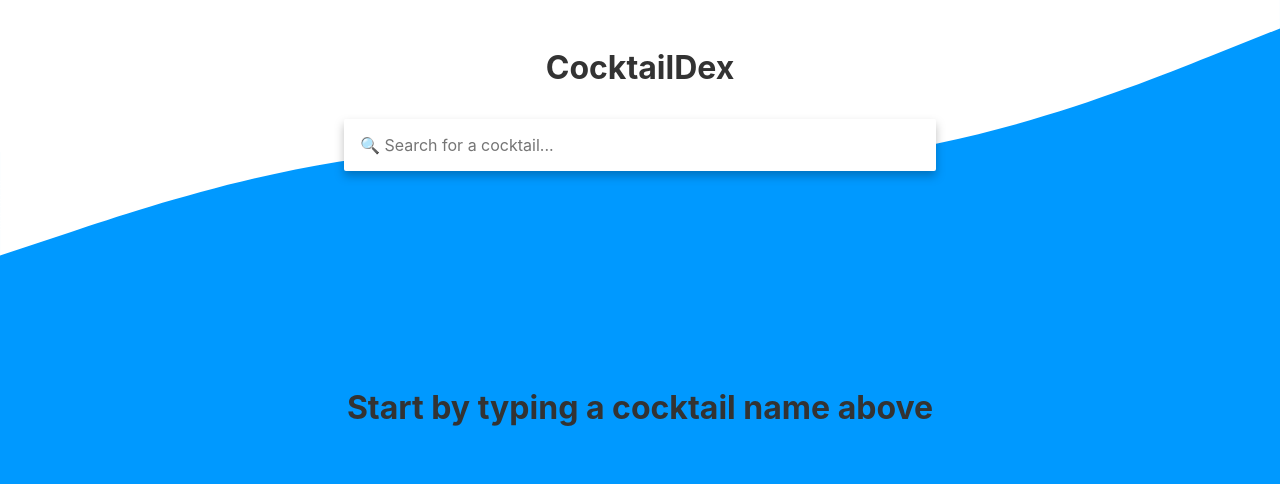
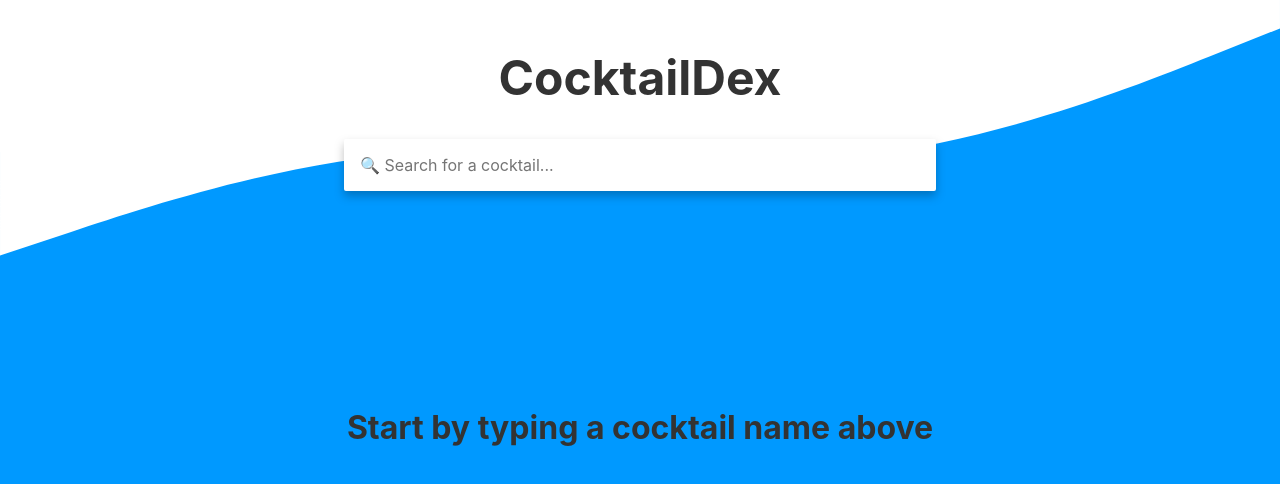
Before and after one commit to dimitriosvalodimos/cocktaildex, a Svelte app: page / in a window 1280 px wide. Shown: the top 484 px of the page. Built offline with nearby package versions, Linux system fonts and the light colour scheme.

Commit message:
Increased h1 size

```diff
--- a/src/Searchbar.svelte
+++ b/src/Searchbar.svelte
@@ -73,6 +73,10 @@
     width: 100%;
   }
 
+  .search-title {
+    font-size: 3rem;
+  }
+
   .searchbar {
     border: none;
     margin-top: 2rem;
```
